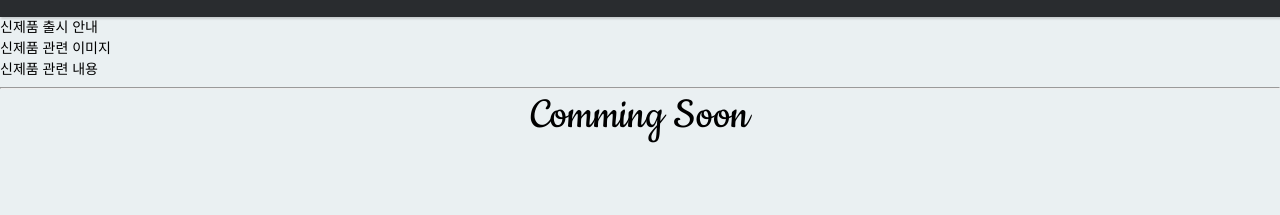
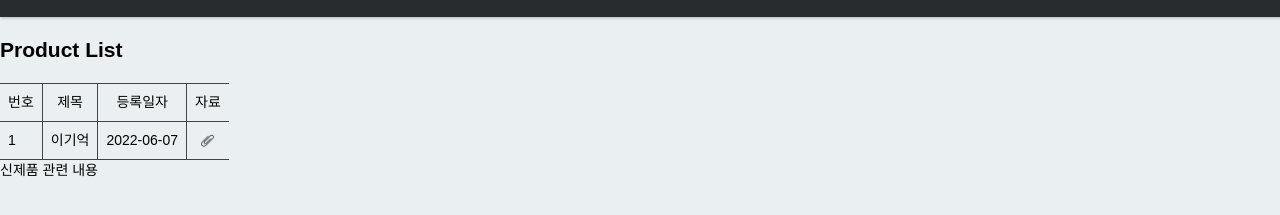
Before and after one commit to kgyujin/2022-scenario9117, a plain HTML site: page index.html in a window 1280 px wide. Shown: the part 63-278 px from the top of the page. Drawn offline with Linux system fonts and the light colour scheme.

Commit message:
Update product style

```diff
--- a/assets/header-search.css
+++ b/assets/header-search.css
@@ -157,8 +157,42 @@
 }
 
 
-.main-message{
-	font: normal 48px Cookie, Arial, Helvetica, sans-serif;
+a.download{
+	text-decoration: none;
+}
+
+
+img.download_clip{
+	display: block;
+	height: 15px;
+	width: 15px;
+	margin: 0 auto;
+
+}
+
+
+table.product_list{
+	display: block;
+	width: fit-content;
+	margin: 0 auto 0 0;
 	text-align: center;
-	line-height: 40px;
+	border-top: 1px solid #444444;
+	border-collapse: collapse;
 }
+
+
+td.product_num{
+	text-align: left;
+}
+
+
+th, td{
+	border-bottom: 1px solid #444444;
+    border-left: 1px solid #444444;
+    padding: 8px;
+}
+
+
+th:first-child, td:first-child {
+	border-left: none;
+}
--- a/index.html
+++ b/index.html
@@ -27,18 +27,28 @@
 	</header>
     <main>
         <section class="main-info">
-            신제품 출시 안내
+
         </section>
         <section class="image">
-            신제품 관련 이미지
+			<h1 class="ProductList">Product List</h1>
+			<table class="product_list">
+				<tr>
+					<td>번호</td>
+					<td>제목</td>
+					<td>등록일자</td>
+					<td>자료</td>
+				</tr>
+				<tr>
+					<td class="product_num">1</td>
+					<td>이기억</td>
+					<td>2022-06-07</td>
+					<td><a href="assets/이기억.png" download="" class="download"><img src="assets/clip.png" alt="download" class="download_clip"></a></td>
+				</tr>
+			</table>
         </section>
         <section class="content">
             신제품 관련 내용
         </section>
-        <hr>
-        <section class="main-message">
-            Comming Soon
-        </section>
     </main>
 </body>
 </html>
```
Also changed, not shown: assets/clip.png (added), assets/이기억.png (added).
